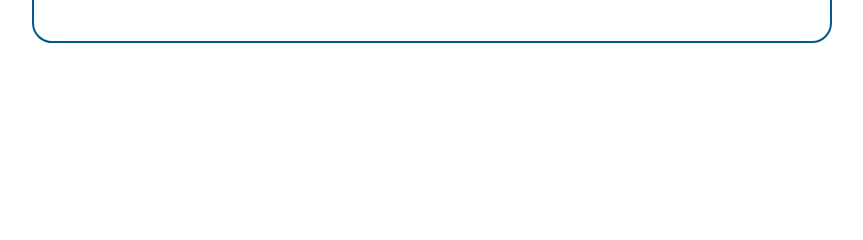
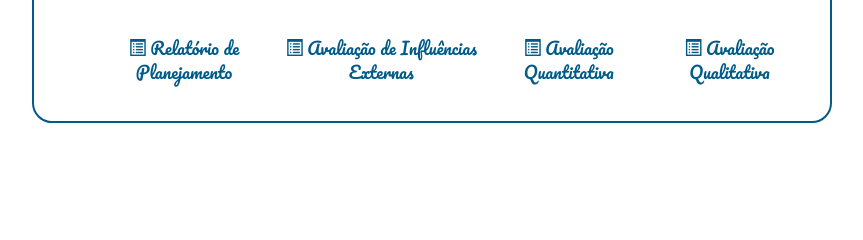
Before and after one commit to fpcoutinho/gerador, a Django app: template relatorio/templates/relatorio/relatorio_visualiza.html in a window 1280 px wide. Shown: the part 440-680 px from the top of the page, without its empty margins (208-1071 px from the left). Run offline with Django 3.2, Linux system fonts and the light colour scheme; the template is opened without the code that fills it, so the values that code supplies are empty; some libraries are stand-ins or nearby versions.

Commit message:
add botões de relatórios

```diff
--- a/relatorio/templates/relatorio/relatorio_planejamento_visualiza.html
+++ b/relatorio/templates/relatorio/relatorio_planejamento_visualiza.html
@@ -5,9 +5,6 @@
         <h2>Meu Relatório</h2>
         <nav>
         <li>
-                <a class="botao-icon" href="{% url 'relatorio:exporta' rel_id=relatorio.id %}">
-                        <span class="glyphicon glyphicon-export"></span> exportar
-                </a>
                 <a class="botao-icon" href="{% url 'relatorio:edita' rel_id=relatorio.id %}">
                         <span class="glyphicon glyphicon-edit"></span> editar
                 </a>
--- a/relatorio/templates/relatorio/relatorio_visualiza.html
+++ b/relatorio/templates/relatorio/relatorio_visualiza.html
@@ -25,6 +25,23 @@
                 <p><b>Temperatura:</b> {{relatorio.temperatura}} °C</p>
                 <p><b>Condições Climáticas:</b> {{relatorio.clima}} </p>
                 <p><b>Responsáveis pela Inspeção:</b>  {{ relatorio.responsaveis }}</p>
+                <br>
+                <nav>
+                        <li>
+                                <a class="botao-icon" href="{% url '' rel_id=relatorio.id %}">
+                                        <span class="glyphicon glyphicon-list-alt"></span> Relatório de Planejamento
+                                </a>
+                                <a class="botao-icon" href="{% url '' rel_id=relatorio.id %}">
+                                        <span class="glyphicon glyphicon-list-alt"></span> Avaliação de Influências Externas
+                                </a>
+                                <a class="botao-icon" href="{% url '' rel_id=relatorio.id %}">
+                                        <span class="glyphicon glyphicon-list-alt"></span> Avaliação Quantitativa
+                                </a>
+                                <a class="botao-icon" href="{% url '' rel_id=relatorio.id %}">
+                                        <span class="glyphicon glyphicon-list-alt"></span> Avaliação Qualitativa
+                                </a>
+                        </li>
+                </nav>
         </div>
 </div>
 
```
